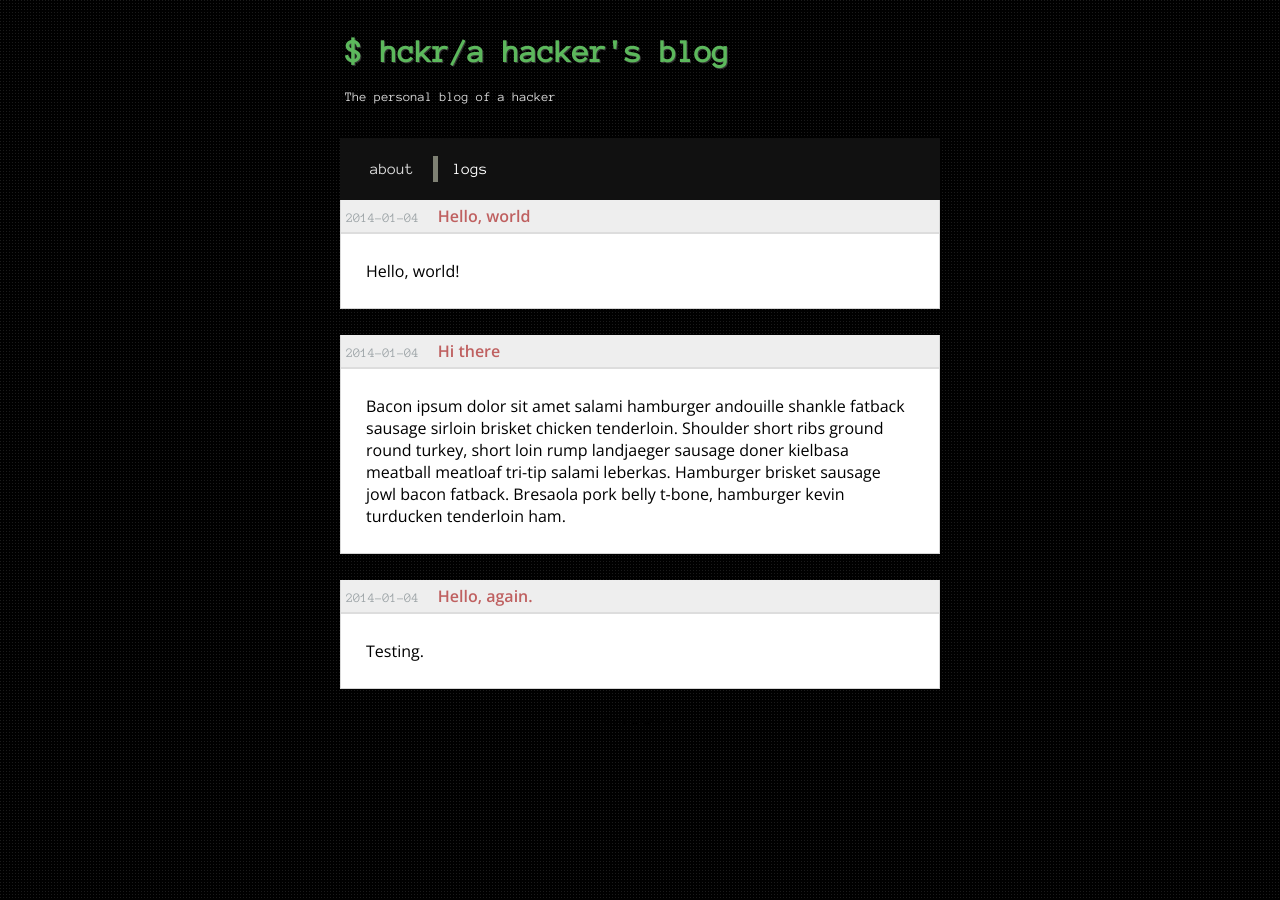
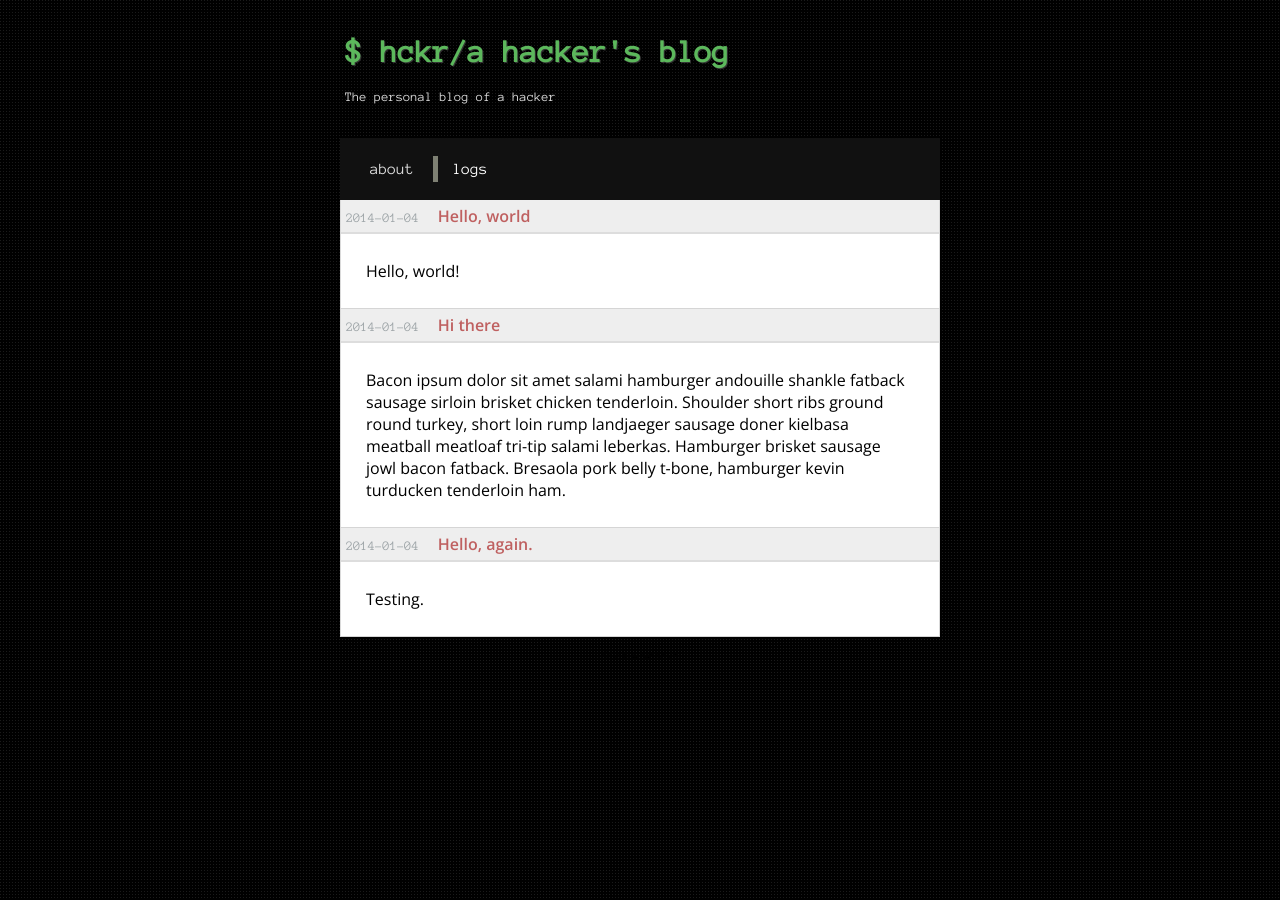
Before and after one commit to bitjockey42/astrohckr.github.io, a Jekyll site: the page built from index.md, in a window 1280 px wide. Built offline with Jekyll 4.4.1, drawn with Linux system fonts in a browser that asks for light colours.

Commit message:
Remove margin

```diff
--- a/assets/stylesheets/blog.css
+++ b/assets/stylesheets/blog.css
@@ -7,7 +7,6 @@
     border-left: solid #dadada 1px;
     border-bottom: solid #d5d5d5 1px;
     border-right: solid #d9d9d9 1px;
-    margin-bottom: 26px;
 }
 
 .blog-info {
```
